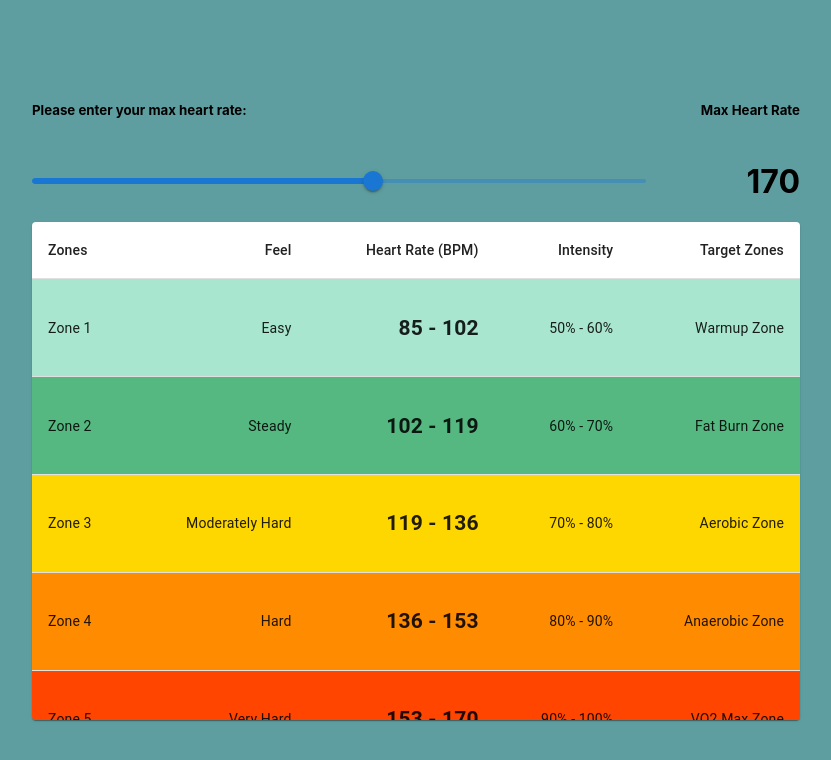
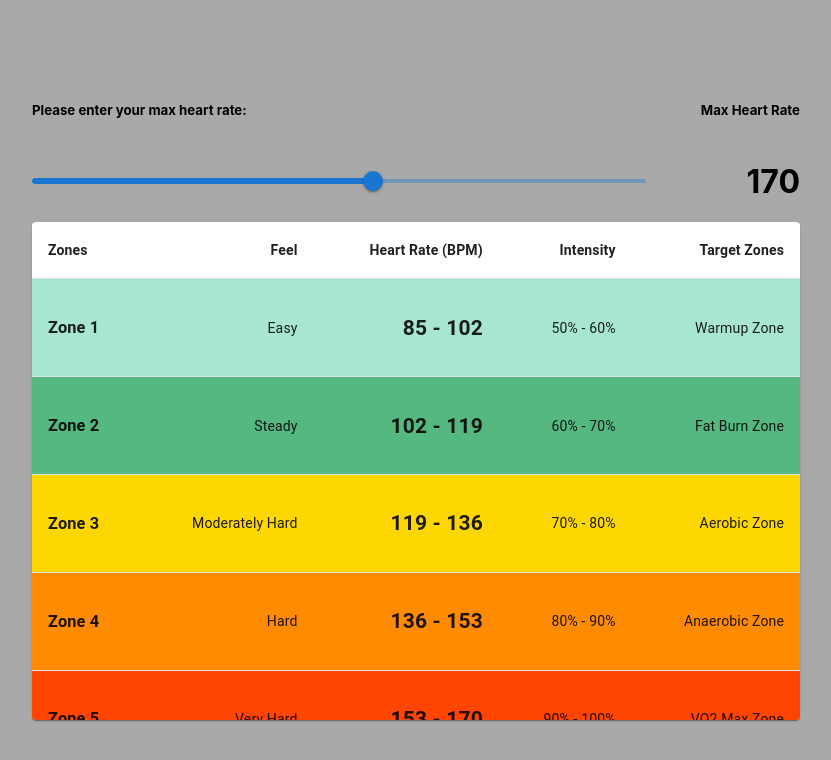
Before and after one commit to graemedoherty/heart-rate-zones, a React (Create React App) app: page / in a window 1280 px wide. Shown: the top 760 px of the page, without its empty margins (224-1055 px from the left). Built offline with nearby package versions, Linux system fonts and the light colour scheme; the HTML template or start-up script is replaced by a standard one.

Commit message:
remove unused files

```diff
--- a/src/App.css
+++ b/src/App.css
@@ -4,7 +4,7 @@
   display: flex;
   align-items: center;
   justify-content: center;
-  background-color: cadetblue;
+  background-color: darkgray;
 }
 
 .Center {
--- a/src/HeartDataTable.js
+++ b/src/HeartDataTable.js
@@ -17,11 +17,21 @@ const HeartDataTable = (props) => {
       <Table sx={{ minWidth: 650 }} aria-label='simple table'>
         <TableHead>
           <TableRow>
-            <TableCell>Zones</TableCell>
-            <TableCell align='right'>Feel</TableCell>
-            <TableCell align='right'>Heart Rate (BPM)</TableCell>
-            <TableCell align='right'>Intensity</TableCell>
-            <TableCell align='right'>Target Zones</TableCell>
+            <TableCell>
+              <b>Zones</b>
+            </TableCell>
+            <TableCell align='right'>
+              <b>Feel</b>
+            </TableCell>
+            <TableCell align='right'>
+              <b>Heart Rate (BPM)</b>
+            </TableCell>
+            <TableCell align='right'>
+              <b>Intensity</b>
+            </TableCell>
+            <TableCell align='right'>
+              <b>Target Zones</b>
+            </TableCell>
           </TableRow>
         </TableHead>
         <TableBody>
@@ -31,7 +41,7 @@ const HeartDataTable = (props) => {
             id='zone1'
           >
             <TableCell component='th' scope='row'>
-              {'Zone 1'}
+              <h3>{'Zone 1'}</h3>
             </TableCell>
             <TableCell align='right'>{'Easy'}</TableCell>
             <TableCell align='right'>
@@ -48,7 +58,7 @@ const HeartDataTable = (props) => {
             id='zone2'
           >
             <TableCell component='th' scope='row'>
-              {'Zone 2'}
+              <h3>{'Zone 2'}</h3>
             </TableCell>
             <TableCell align='right'>{'Steady'}</TableCell>
             <TableCell align='right'>
@@ -65,7 +75,7 @@ const HeartDataTable = (props) => {
             id='zone3'
           >
             <TableCell component='th' scope='row'>
-              {'Zone 3'}
+              <h3>{'Zone 3'}</h3>
             </TableCell>
             <TableCell align='right'>{'Moderately Hard'}</TableCell>
             <TableCell align='right'>
@@ -82,7 +92,7 @@ const HeartDataTable = (props) => {
             id='zone4'
           >
             <TableCell component='th' scope='row'>
-              {'Zone 4'}
+              <h3>{'Zone 4'}</h3>
             </TableCell>
             <TableCell align='right'>{'Hard'}</TableCell>
             <TableCell align='right'>
@@ -99,7 +109,7 @@ const HeartDataTable = (props) => {
             id='zone5'
           >
             <TableCell component='th' scope='row'>
-              {'Zone 5'}
+              <h3>{'Zone 5'}</h3>
             </TableCell>
             <TableCell align='right'>{'Very Hard'}</TableCell>
             <TableCell align='right'>
--- a/src/calculateHeartRateZones.js
+++ b/src/calculateHeartRateZones.js
@@ -1,5 +1,4 @@
 function calculateHeartRateZones(maxHeartRate) {
-  console.log('calculate function ', maxHeartRate.value);
   // Set default value if maxHeartRate is not provided or is invalid
   let maxHR = parseInt(maxHeartRate.value, 10);
   if (isNaN(maxHR) || maxHR <= 0) {
```
